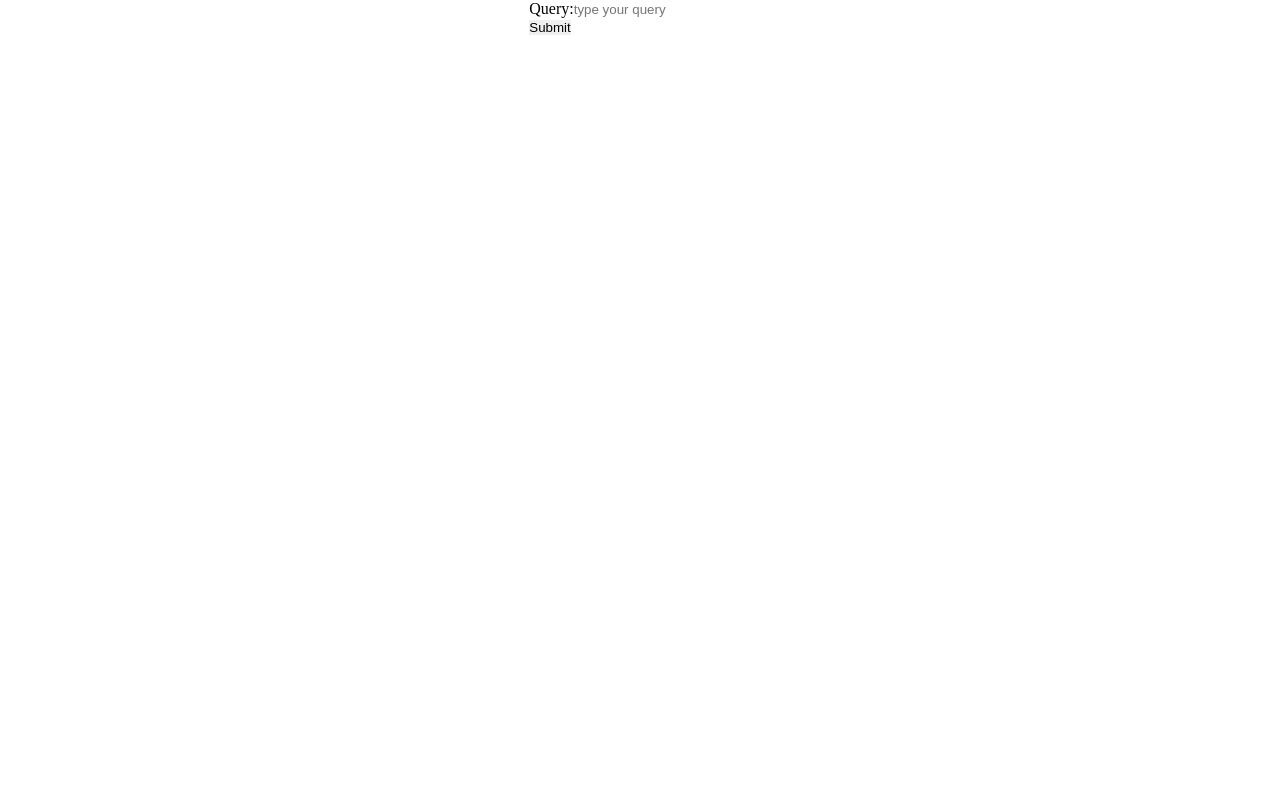
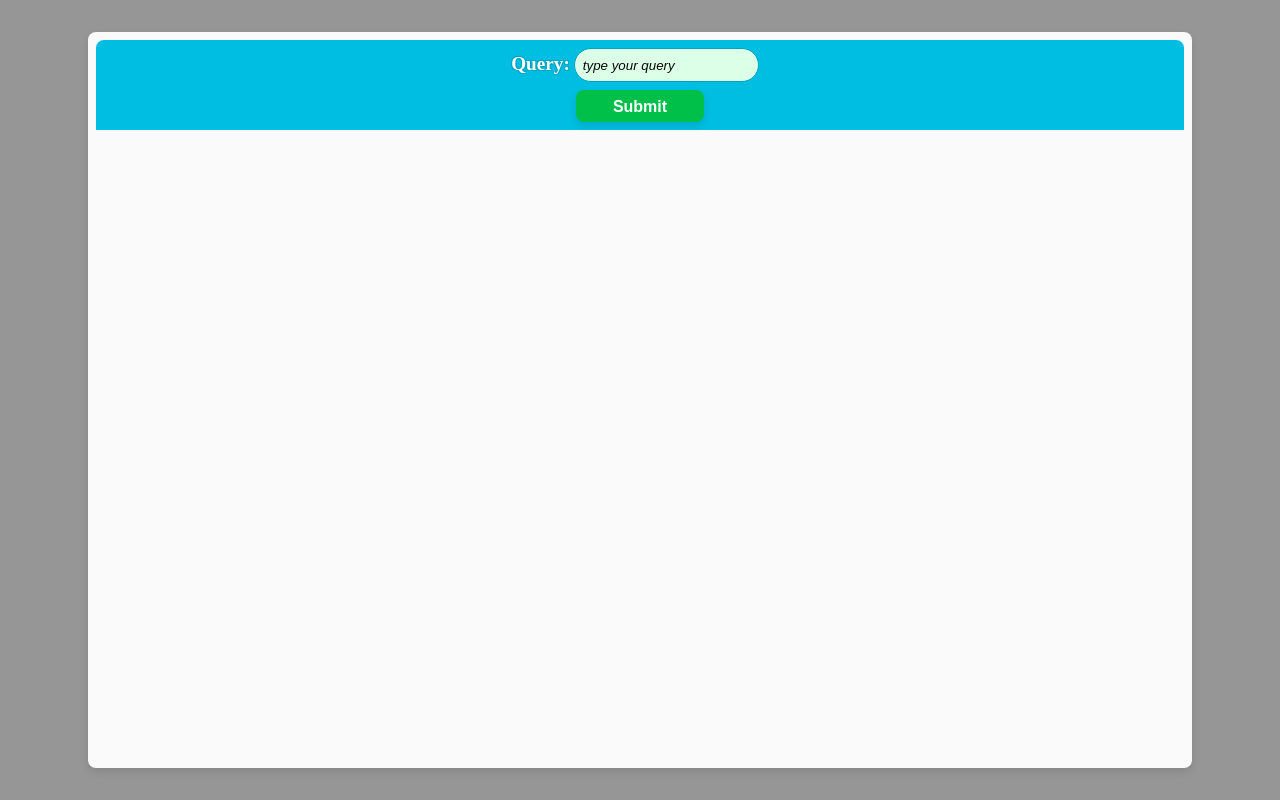
Before and after one commit to citrus77/shopify-summer2022, a React app: page / in a window 1280 px wide. Built offline with nearby package versions, Linux system fonts and the light colour scheme; no server answers.

Commit message:
styled form component

```diff
--- a/src/components/App.js
+++ b/src/components/App.js
@@ -3,6 +3,7 @@ import './css/App.css';
 
 import {
     Form,
+    Response,
 } from '.';
 
 const App = () => {
@@ -10,8 +11,9 @@ const App = () => {
     const [response, setResponse] = useState('');
 
     return (
-        <div>
-            <Form response={ response } setResponse={ setResponse } />
+        <div id='app-container'>
+            <Form setResponse={ setResponse } />
+            <Response response={ response } />
         </div>
     ); // end return
 }; // App
--- a/src/components/Form.js
+++ b/src/components/Form.js
@@ -4,7 +4,7 @@ import './css/Form.css';
 
 const apiKey = process.env.REACT_APP_OPENAI_KEY;
 
-const Form = ({ response, setResponse }) => {
+const Form = ({ setResponse }) => {
     const [engine, setEngine] = useState('text-davinci-002');
     const [newQuery, setNewQuery] = useState('');
 
@@ -19,7 +19,7 @@ const Form = ({ response, setResponse }) => {
         const data = {
             prompt: newQuery,
             temperature: 0.9,
-            max_tokens: 64,
+            max_tokens: 84,
             top_p: 1.0,
             frequency_penalty: 0.0,
             presence_penalty: 0.0,
@@ -29,7 +29,6 @@ const Form = ({ response, setResponse }) => {
             const resp = await openai.createCompletion(engine, data);
             if (resp) {
                 setResponse(resp.data.choices[0].text);
-                console.log(resp.data.choices[0].text);
             } else {
                 setResponse('Error')
             }; // end if/else
@@ -38,20 +37,15 @@ const Form = ({ response, setResponse }) => {
         }; // end try-catch
     }; // handleSubmit
 
-    console.log(response)
-
     return (
         <>
-            <form onSubmit={handleSubmit}>
-                <fieldset>
-                    <label htmlFor='query'>Query:</label>
-                    <input id='query-form' type='text' placeholder='type your query' onChange = {(e) => setNewQuery(e.target.value)} />
+            <form id='query-form' onSubmit={handleSubmit}>
+                <fieldset id='query'>
+                    <label className='label' htmlFor='query'>Query:</label>
+                    <input className='query-entry' type='text' placeholder='type your query' onChange = {(e) => setNewQuery(e.target.value)} />
                 </fieldset>
                 <button id='query-submit' type='submit'>Submit</button>
             </form>
-            <div>
-                {response}
-            </div>
         </>
     ); // end return
 }; //Form
--- /dev/null
+++ b/src/components/Response.js
@@ -0,0 +1,11 @@
+import React from 'react';
+
+const Response = ({ response }) => {
+    return (
+        <div id='resp-container'>
+            {response}
+        </div>
+    );
+}; // Response
+
+export default Response;
--- a/src/components/css/App.css
+++ b/src/components/css/App.css
@@ -2,4 +2,19 @@
     display: flex;
     flex-direction: row;
     justify-content: center;
+    align-items: center;
+    background-color:rgba(0, 0, 0, 0.411);
+    height: 100vh;
 }
+
+#app-container {
+    display: flex;
+    flex-direction: column;
+    align-items: center;
+    height: 90vh;
+    width: 85vw;
+    padding: 0.5rem;
+    background-color: #fafafa;
+    border-radius: 0.5rem;
+    box-shadow: 0 0.25rem 0.5rem rgba(0, 0, 0, 0.1);
+}
--- a/src/components/css/Form.css
+++ b/src/components/css/Form.css
@@ -0,0 +1,75 @@
+#query-form {
+    display: flex;
+    flex-direction: column;
+    align-items: center;
+    justify-content: center;
+    width: 100%;
+    padding-top: 8px;
+    background-color: #00bee1;
+    border-top-left-radius: 0.5rem;
+    border-top-right-radius: 0.5rem;
+}
+.query {
+    width: 100%;
+    padding-top: 15px;
+}
+
+.label {
+    height: 1rem;
+    font-size: 1.2rem;
+    font-weight: bold;
+    color: #fff;
+	text-shadow:
+		-1px -1px 0 #01a3c0,
+		1px -1px 0 #01a3c0,
+		-1px 1px 0 #01a3c0,
+		1px 1px 0 #01a3c0;
+}
+
+.query-entry {
+    height: 1rem;
+    padding: 0.5rem;
+    width: 65%;
+    background-color: #dcffe8;
+    border: 1px solid #01a3c0;border-radius: 50px;
+    word-wrap: break-word;
+    margin-left: 4px;
+}
+
+.query-entry:hover {
+    outline:none;
+    background: #ffffff;
+}
+.query-entry:focus {
+    outline: none;
+    background: #ffffff;
+}
+
+.query-entry::placeholder {
+    color: #080808;
+    font-style: italic;
+}
+
+#query-submit {
+    align-items: center;
+    justify-content: center;
+    width: 128px;
+    height: 32px;
+    padding: 0.5rem;
+    background-color: #00c04a;
+    border-radius: 0.5rem;
+    font-size: 1rem;
+    font-weight: bold;
+    color: #fff;
+    cursor: pointer;
+    margin: 8px 0;
+    box-shadow: 0 0.25rem 0.5rem rgba(0, 0, 0, 0.1);
+}
+
+#query-submit:hover {
+    background-color: #13da5c;
+}
+
+#query-submit:active {
+    background-color: #00c090;
+}
--- a/src/components/index.js
+++ b/src/components/index.js
@@ -1,2 +1,3 @@
 export { default as App } from './App';
 export { default as Form } from './Form';
+export { default as Response } from './Response';
```
